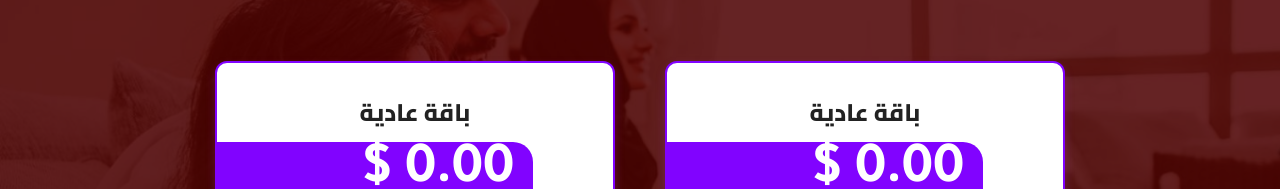
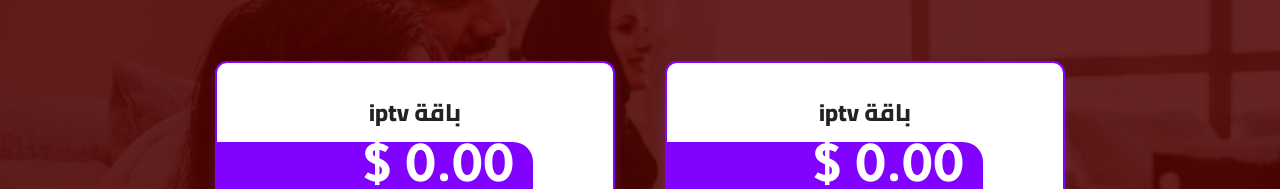
Before and after one commit to MedAmineCk/IPTV, a website built with Parcel: page index.html in a window 1280 px wide. Shown: the part 1449-1638 px from the top of the page. Built offline with nearby package versions, Linux system fonts and the light colour scheme.

Commit message:
update content

```diff
--- a/index.html
+++ b/index.html
@@ -154,7 +154,7 @@
         <div class="titel_label">العروض المجانية</div>
         <div class="flex-container">
           <div class="plan-item">
-            <h1>باقة عادية</h1>
+            <h1>باقة iptv</h1>
             <div class="price">
               <div class="money">0.00 $</div>
               <div class="duration">مدى الحياة</div>
@@ -200,7 +200,7 @@
             </div>
           </div>
           <div class="plan-item">
-            <h1>باقة عادية</h1>
+            <h1>باقة iptv</h1>
             <div class="price">
               <div class="money">0.00 $</div>
               <div class="duration">مدى الحياة</div>
```
